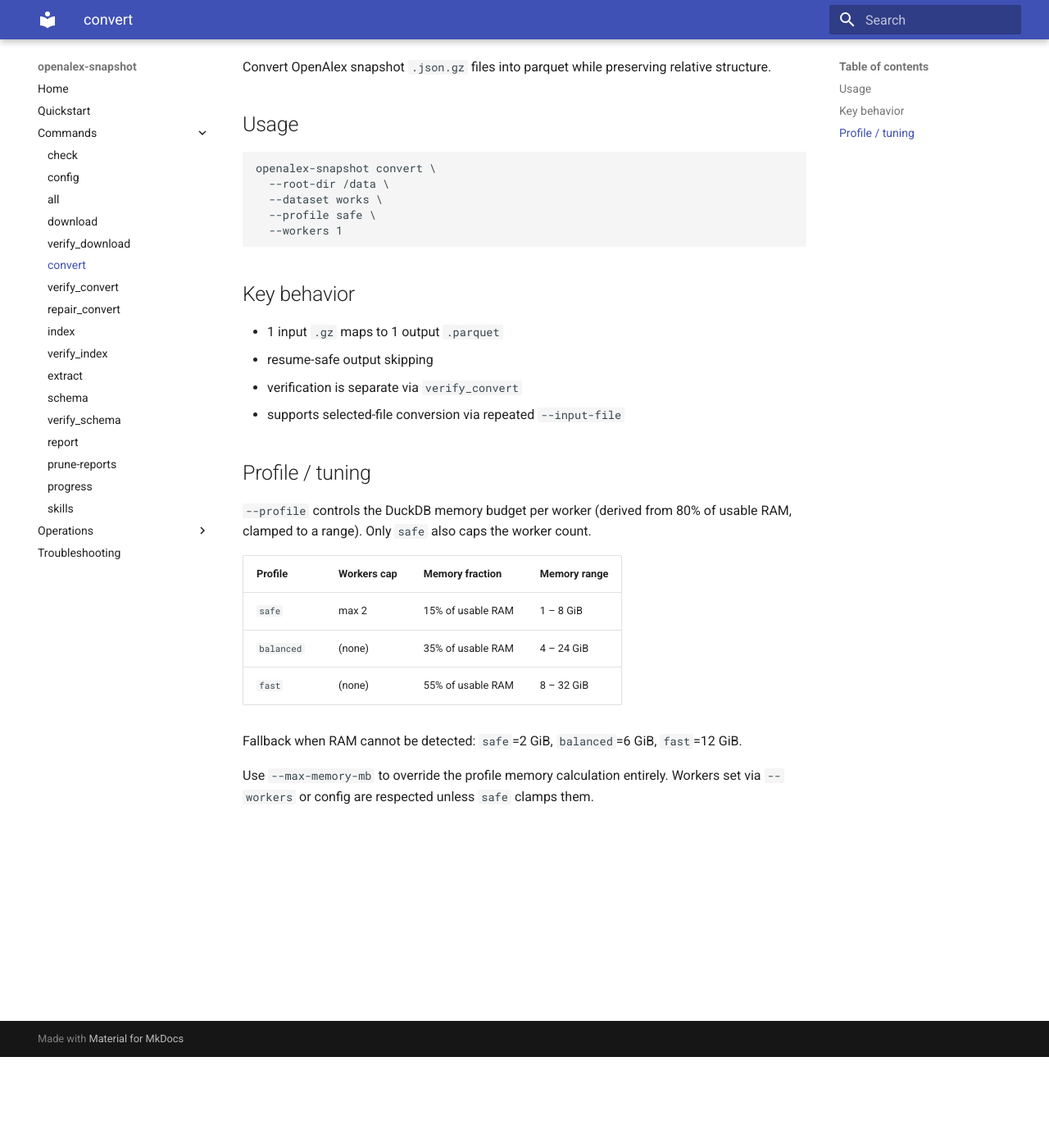
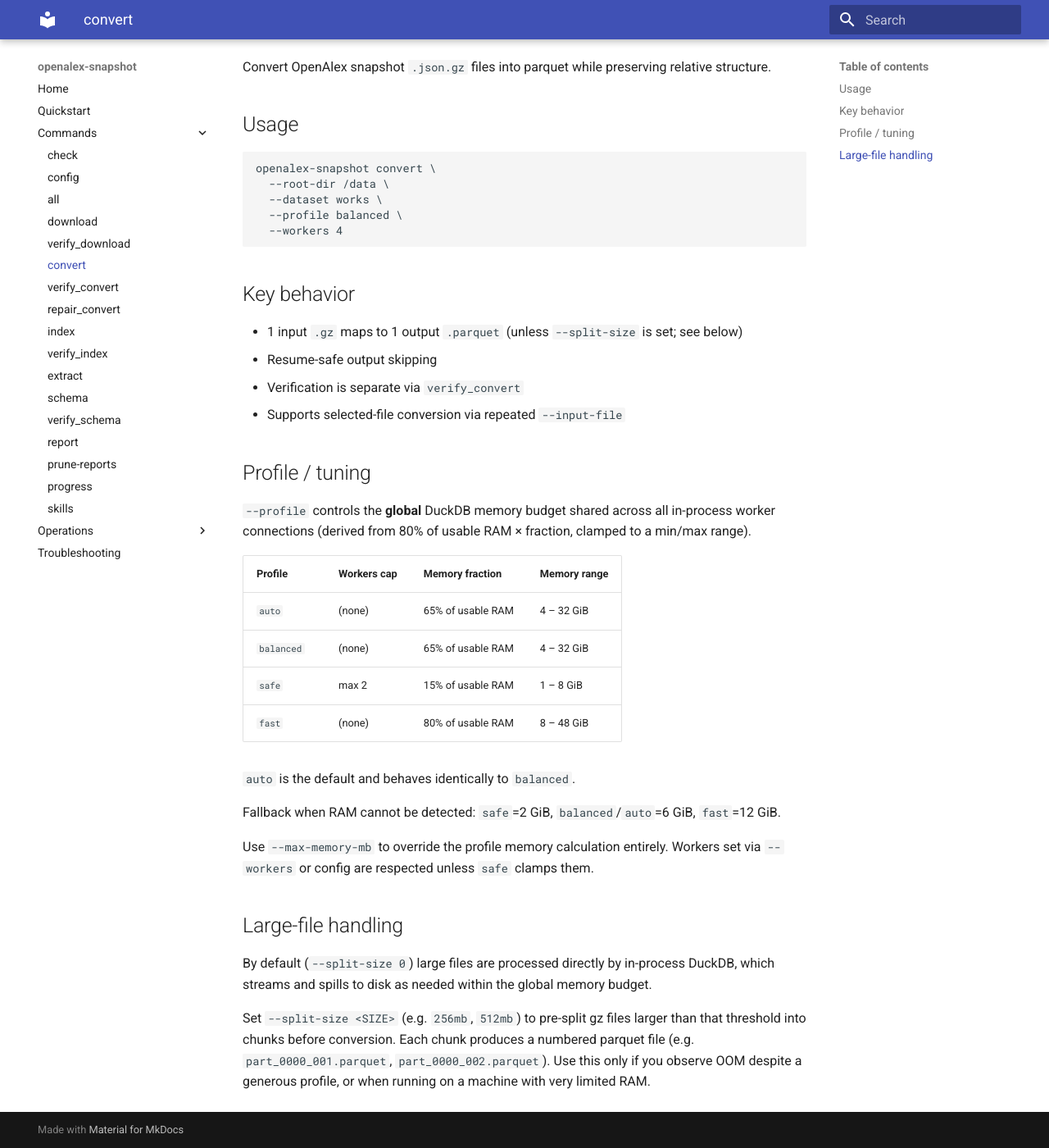
Before and after one commit to openalexPro/openalex-snapshot, an MkDocs documentation site: the page built from docs/commands/convert.md, in a window 1280 px wide and 1400 px high, scrolled down 111 px. Shown: the whole window at 82% size. Built offline with MkDocs 1.6.1 and Material for MkDocs 9.7.7, drawn with Linux system fonts in a browser that asks for light colours.

Commit message:
docs: update docs and help text for in-process DuckDB and report changes
- CLAUDE.md: correct DuckDB description (in-process crate, not subprocess;
  no external binary required at runtime; global memory limit model explained)
- src/main.rs: fix stale profile table and --profile help text
  (65%/80% fractions, correct GiB ranges, remove two-tier description)
- docs/commands/convert.md: correct profile table fractions and ranges,
  add large-file handling / --split-size section
- docs/commands/report.md: document per-dataset breakdown default output,
  --summary flag, and --config global flag placement
- docs/operations/low-memory.md: update safe profile description
- NEWS.md: add [0.3.1] entry for in-process DuckDB, memory limit fix,
  profile factor changes, and report per-dataset breakdown;
  revise [0.3.0] entry to match what was actually shipped

Co-Authored-By: Claude Sonnet 4.6 <noreply@anthropic.com>

````diff
--- a/docs/commands/convert.md
+++ b/docs/commands/convert.md
@@ -8,29 +8,42 @@ Convert OpenAlex snapshot `.json.gz` files into parquet while preserving relativ
 openalex-snapshot convert \
   --root-dir /data \
   --dataset works \
-  --profile safe \
-  --workers 1
+  --profile balanced \
+  --workers 4
 ```
 
 ## Key behavior
 
-- 1 input `.gz` maps to 1 output `.parquet`
-- resume-safe output skipping
-- verification is separate via `verify_convert`
-- supports selected-file conversion via repeated `--input-file`
+- 1 input `.gz` maps to 1 output `.parquet` (unless `--split-size` is set; see below)
+- Resume-safe output skipping
+- Verification is separate via `verify_convert`
+- Supports selected-file conversion via repeated `--input-file`
 
 ## Profile / tuning
 
-`--profile` controls the DuckDB memory budget per worker (derived from 80% of usable RAM,
-clamped to a range). Only `safe` also caps the worker count.
+`--profile` controls the **global** DuckDB memory budget shared across all in-process worker
+connections (derived from 80% of usable RAM × fraction, clamped to a min/max range).
 
-| Profile    | Workers cap | Memory fraction    | Memory range  |
-|------------|-------------|--------------------|---------------|
-| `safe`     | max 2       | 15% of usable RAM  | 1 – 8 GiB    |
-| `balanced` | (none)      | 35% of usable RAM  | 4 – 24 GiB   |
-| `fast`     | (none)      | 55% of usable RAM  | 8 – 32 GiB   |
+| Profile    | Workers cap | Memory fraction    | Memory range   |
+|------------|-------------|--------------------|----------------|
+| `auto`     | (none)      | 65% of usable RAM  | 4 – 32 GiB    |
+| `balanced` | (none)      | 65% of usable RAM  | 4 – 32 GiB    |
+| `safe`     | max 2       | 15% of usable RAM  | 1 –  8 GiB   |
+| `fast`     | (none)      | 80% of usable RAM  | 8 – 48 GiB   |
 
-Fallback when RAM cannot be detected: `safe`=2 GiB, `balanced`=6 GiB, `fast`=12 GiB.
+`auto` is the default and behaves identically to `balanced`.
+
+Fallback when RAM cannot be detected: `safe`=2 GiB, `balanced`/`auto`=6 GiB, `fast`=12 GiB.
 
 Use `--max-memory-mb` to override the profile memory calculation entirely.
 Workers set via `--workers` or config are respected unless `safe` clamps them.
+
+## Large-file handling
+
+By default (`--split-size 0`) large files are processed directly by in-process DuckDB, which
+streams and spills to disk as needed within the global memory budget.
+
+Set `--split-size <SIZE>` (e.g. `256mb`, `512mb`) to pre-split gz files larger than that
+threshold into chunks before conversion. Each chunk produces a numbered parquet file
+(e.g. `part_0000_001.parquet`, `part_0000_002.parquet`). Use this only if you observe OOM
+despite a generous profile, or when running on a machine with very limited RAM.
````
Also changed, not shown: CLAUDE.md (+2 -2 lines), NEWS.md (+21 -7 lines), docs/commands/report.md (+26 -4 lines), docs/operations/low-memory.md (+4 -2 lines), 1 other file.
